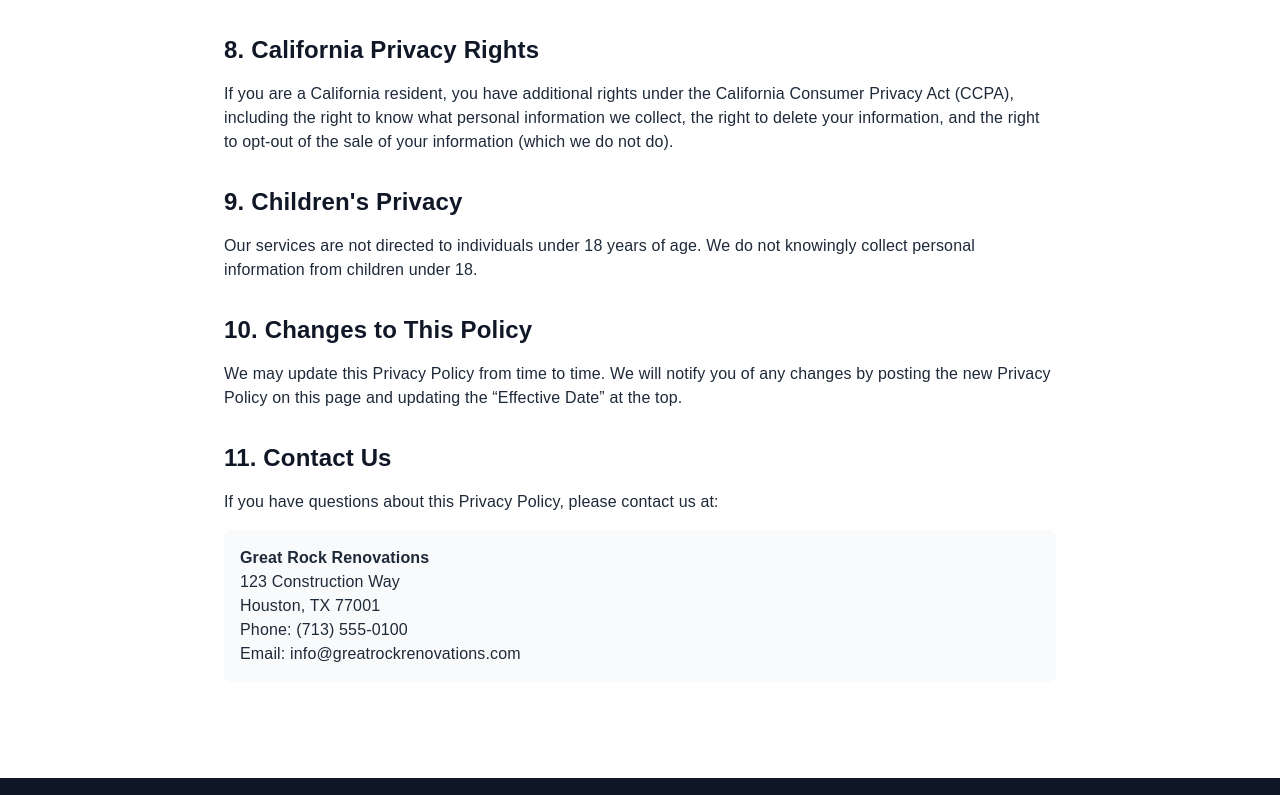
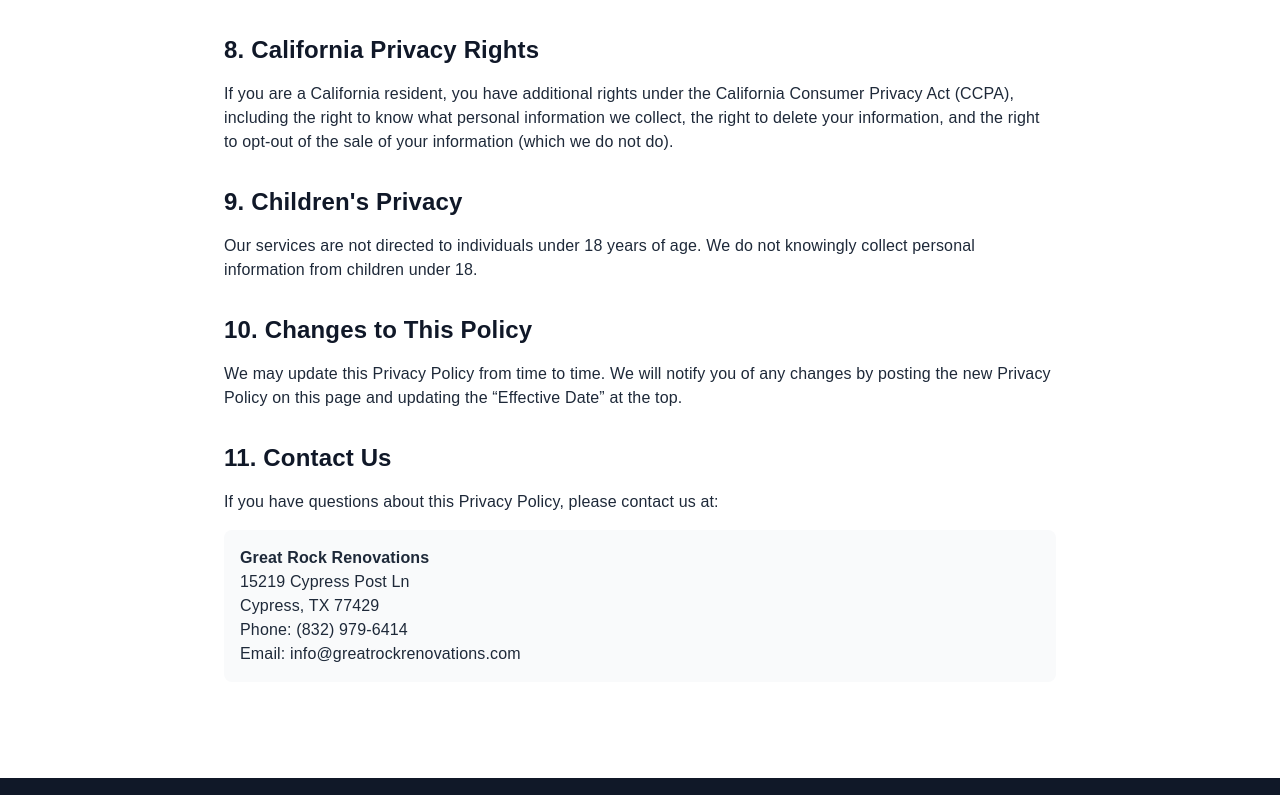
Before and after one commit to wilsonaustin10/great-rock-renovations, a Next.js app: page /privacy in a window 1280 px wide. Shown: the part 2002-2797 px from the top of the page. Built offline with nearby package versions, Linux system fonts and the light colour scheme.

Commit message:
Update contact information to Cypress location

```diff
--- a/app/privacy/page.tsx
+++ b/app/privacy/page.tsx
@@ -123,9 +123,9 @@
             <p>If you have questions about this Privacy Policy, please contact us at:</p>
             <div className="bg-gray-50 p-4 rounded-lg mt-4">
               <p className="font-semibold">Great Rock Renovations</p>
-              <p>123 Construction Way</p>
-              <p>Houston, TX 77001</p>
-              <p>Phone: (713) 555-0100</p>
+              <p>15219 Cypress Post Ln</p>
+              <p>Cypress, TX 77429</p>
+              <p>Phone: (832) 979-6414</p>
               <p>Email: info@greatrockrenovations.com</p>
             </div>
           </section>
--- a/app/terms/page.tsx
+++ b/app/terms/page.tsx
@@ -53,7 +53,7 @@
               <li>Carriers are not liable for delayed or undelivered messages</li>
             </ul>
             <p>
-              For support, contact us at (713) 555-0100 or info@greatrockrenovations.com
+              For support, contact us at (832) 979-6414 or info@greatrockrenovations.com
             </p>
           </section>
 
@@ -175,9 +175,9 @@
             <p>For questions about these Terms & Conditions, please contact us at:</p>
             <div className="bg-gray-50 p-4 rounded-lg mt-4">
               <p className="font-semibold">Great Rock Renovations</p>
-              <p>123 Construction Way</p>
-              <p>Houston, TX 77001</p>
-              <p>Phone: (713) 555-0100</p>
+              <p>15219 Cypress Post Ln</p>
+              <p>Cypress, TX 77429</p>
+              <p>Phone: (832) 979-6414</p>
               <p>Email: info@greatrockrenovations.com</p>
               <p>Website: www.greatrockrenovations.com</p>
             </div>
--- a/components/layout/Footer.tsx
+++ b/components/layout/Footer.tsx
@@ -109,11 +109,11 @@
             <h4 className="text-lg font-semibold mb-4">Contact Us</h4>
             <div className="space-y-3">
               <a
-                href="tel:713-555-0100"
+                href="tel:832-979-6414"
                 className="flex items-center gap-2 text-gray-400 hover:text-white transition-colors"
               >
                 <Phone className="h-4 w-4" />
-                <span>(713) 555-0100</span>
+                <span>(832) 979-6414</span>
               </a>
               <a
                 href="mailto:info@greatrockrenovations.com"
@@ -125,8 +125,8 @@
               <div className="flex items-start gap-2 text-gray-400">
                 <MapPin className="h-4 w-4 mt-1" />
                 <span>
-                  123 Construction Way<br />
-                  Houston, TX 77001
+                  15219 Cypress Post Ln<br />
+                  Cypress, TX 77429
                 </span>
               </div>
             </div>
--- a/components/layout/Header.tsx
+++ b/components/layout/Header.tsx
@@ -48,11 +48,11 @@
                 </Link>
               ))}
               <Link
-                href="tel:713-555-0100"
+                href="tel:832-979-6414"
                 className="flex items-center gap-2 bg-gradient-to-r from-blue-600 to-blue-700 text-white px-5 py-2.5 rounded-lg hover:from-blue-700 hover:to-blue-800 transition-all duration-300 shadow-lg hover:shadow-xl transform hover:-translate-y-0.5 focus:outline-none focus:ring-4 focus:ring-blue-500 "
               >
                 <Phone className="h-4 w-4 animate-pulse" />
-                <span className="font-bold">(713) 555-0100</span>
+                <span className="font-bold">(832) 979-6414</span>
               </Link>
             </div>
           </div>
@@ -88,12 +88,12 @@
                 </Link>
               ))}
               <Link
-                href="tel:713-555-0100"
+                href="tel:832-979-6414"
                 className="flex items-center justify-center gap-2 px-4 py-3 rounded-lg text-base font-bold bg-gradient-to-r from-blue-600 to-blue-700 text-white hover:from-blue-700 hover:to-blue-800 transition-all duration-300 shadow-lg mx-2 mt-2"
                 onClick={() => setIsMobileMenuOpen(false)}
               >
                 <Phone className="h-4 w-4 animate-pulse" />
-                <span>Call (713) 555-0100</span>
+                <span>Call (832) 979-6414</span>
               </Link>
             </div>
           </div>
--- a/components/sections/Contact.tsx
+++ b/components/sections/Contact.tsx
@@ -111,7 +111,7 @@
                     value={formData.phone}
                     onChange={handleChange}
                     className="w-full px-4 py-3 border-2 border-gray-200 rounded-lg focus:ring-4 focus:ring-blue-500  focus:border-blue-500 transition-all duration-200 hover:border-gray-300"
-                    placeholder="(713) 555-0100"
+                    placeholder="(832) 979-6414"
                   />
                 </div>
                 <div>
@@ -201,7 +201,7 @@
 
             <div className="space-y-6">
               <a
-                href="tel:713-555-0100"
+                href="tel:832-979-6414"
                 className="flex items-start gap-4 group"
               >
                 <div className="bg-blue-100 p-3 rounded-lg group-hover:bg-blue-200 transition-colors">
@@ -209,7 +209,7 @@
                 </div>
                 <div>
                   <p className="font-semibold text-gray-900">Phone</p>
-                  <p className="text-blue-600">(713) 555-0100</p>
+                  <p className="text-blue-600">(832) 979-6414</p>
                   <p className="text-sm text-gray-800">Mon-Fri 8am-6pm</p>
                 </div>
               </a>
@@ -234,8 +234,8 @@
                 </div>
                 <div>
                   <p className="font-semibold text-gray-900">Office</p>
-                  <p className="text-gray-800">123 Construction Way</p>
-                  <p className="text-gray-800">Houston, TX 77001</p>
+                  <p className="text-gray-800">15219 Cypress Post Ln</p>
+                  <p className="text-gray-800">Cypress, TX 77429</p>
                 </div>
               </div>
 
@@ -255,7 +255,7 @@
             {/* Map */}
             <div className="mt-8 rounded-lg overflow-hidden shadow-lg h-64">
               <iframe
-                src="https://www.google.com/maps/embed?pb=!1m18!1m12!1m3!1d221133.33475961378!2d-95.68148689999999!3d29.8169606!2m3!1f0!2f0!3f0!3m2!1i1024!2i768!4f13.1!3m3!1m2!1s0x8640b8b4488d9501%3A0xca329b2e4c93a6d0!2sHouston%2C%20TX!5e0!3m2!1sen!2sus!4v1620000000000!5m2!1sen!2sus"
+                src="https://www.google.com/maps/embed?pb=!1m18!1m12!1m3!1d3450.098456239877!2d-95.65577288488173!3d30.144527281811454!2m3!1f0!2f0!3f0!3m2!1i1024!2i768!4f13.1!3m3!1m2!1s0x86405d3e7b965111%3A0x2c6b0a0e1e3d9c15!2s15219%20Cypress%20Post%20Ln%2C%20Cypress%2C%20TX%2077429!5e0!3m2!1sen!2sus!4v1620000000000!5m2!1sen!2sus"
                 width="100%"
                 height="100%"
                 style={{ border: 0 }}
--- a/components/sections/Services.tsx
+++ b/components/sections/Services.tsx
@@ -4,17 +4,17 @@
 const services = [
   {
     id: 1,
-    title: 'Deck Building',
-    description: 'Custom deck design and construction to extend your living space outdoors.',
-    icon: Home,
-    image: '/images/Fence and Patio/Deck1.png',
+    title: 'Bathroom Renovation',
+    description: 'Upgrade your bathroom with modern fixtures and design.',
+    icon: PaintBucket,
+    image: '/images/Examples/25 Master Bathroom.jpg',
   },
   {
     id: 2,
-    title: 'Fence Installation',
-    description: 'Quality fencing solutions for privacy, security, and curb appeal.',
-    icon: Fence,
-    image: '/images/Fence and Patio/Fence1.png',
+    title: 'Kitchen Remodeling',
+    description: 'Transform your kitchen into a beautiful and functional space.',
+    icon: Hammer,
+    image: '/images/Examples/Kitchen.webp',
   },
   {
     id: 3,
@@ -25,31 +25,31 @@
   },
   {
     id: 4,
-    title: 'Kitchen Remodeling',
-    description: 'Transform your kitchen into a beautiful and functional space.',
-    icon: Hammer,
-    image: '/images/Examples/Kitchen.webp',
-  },
-  {
-    id: 5,
-    title: 'Bathroom Renovation',
-    description: 'Upgrade your bathroom with modern fixtures and design.',
-    icon: PaintBucket,
-    image: '/images/Examples/25 Master Bathroom.jpg',
-  },
-  {
-    id: 6,
     title: 'Patio & Outdoor Living',
     description: 'Create beautiful outdoor spaces with custom patios and hardscaping.',
     icon: Wrench,
     image: '/images/Fence and Patio/Patio1.png',
   },
   {
-    id: 7,
+    id: 5,
     title: 'Concrete Work',
     description: 'Professional concrete driveways, walkways, foundations, and decorative concrete solutions.',
     icon: Construction,
     image: '/images/Concrete/3E4B18B9-22EA-4F02-AB92-5562E19EAD85_4_5005_c.jpeg',
+  },
+  {
+    id: 6,
+    title: 'Fence Installation',
+    description: 'Quality fencing solutions for privacy, security, and curb appeal.',
+    icon: Fence,
+    image: '/images/Fence and Patio/Fence1.png',
+  },
+  {
+    id: 7,
+    title: 'Deck Building',
+    description: 'Custom deck design and construction to extend your living space outdoors.',
+    icon: Home,
+    image: '/images/Fence and Patio/Deck1.png',
   },
 ];
 
@@ -142,11 +142,11 @@
               <ArrowRight className="h-5 w-5" />
             </Link>
             <a
-              href="tel:713-555-0100"
+              href="tel:832-979-6414"
               className="inline-flex items-center justify-center gap-2 bg-white text-blue-600 px-8 py-4 rounded-lg hover:bg-gray-50 transition-all duration-300 font-bold text-lg border-2 border-blue-200 hover:border-blue-300 focus:outline-none focus:ring-4 focus:ring-blue-500 "
             >
               <Phone className="h-5 w-5" />
-              Call (713) 555-0100
+              Call (832) 979-6414
             </a>
           </div>
           <p className="text-sm text-gray-900 mt-6">
--- a/components/ui/FloatingCTA.tsx
+++ b/components/ui/FloatingCTA.tsx
@@ -42,7 +42,7 @@
               <MessageSquare className="h-6 w-6" />
             </Link>
             <a
-              href="tel:713-555-0100"
+              href="tel:832-979-6414"
               className="flex items-center justify-center w-14 h-14 bg-white text-blue-600 rounded-full shadow-lg hover:shadow-xl transition-all duration-300 hover:scale-110 border-2 border-blue-200"
             >
               <Phone className="h-6 w-6" />
@@ -85,11 +85,11 @@
                 Get Free Quote
               </Link>
               <a
-                href="tel:713-555-0100"
+                href="tel:832-979-6414"
                 className="inline-flex items-center gap-2 bg-white text-blue-600 px-5 py-2.5 rounded-lg hover:bg-gray-50 transition-all duration-300 font-bold border-2 border-blue-200 hover:border-blue-300"
               >
                 <Phone className="h-4 w-4" />
-                (713) 555-0100
+                (832) 979-6414
               </a>
             </div>
           </div>
```
